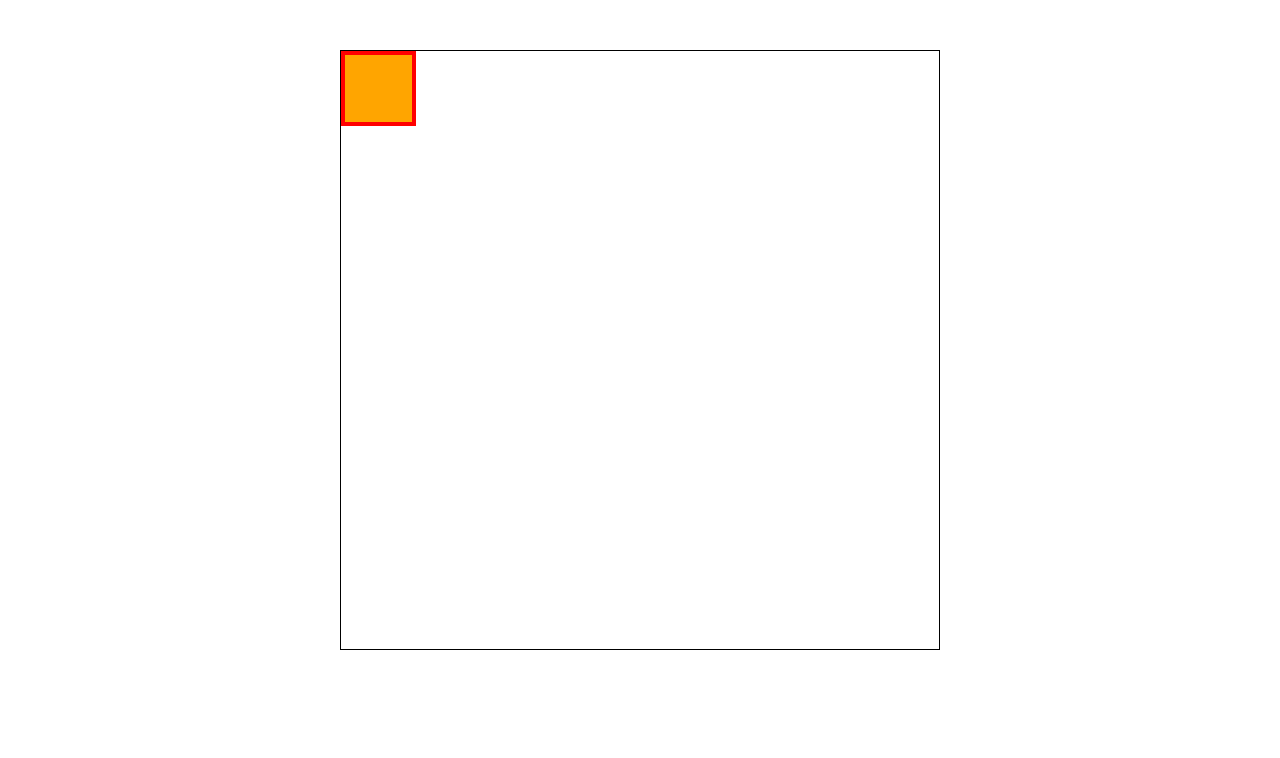
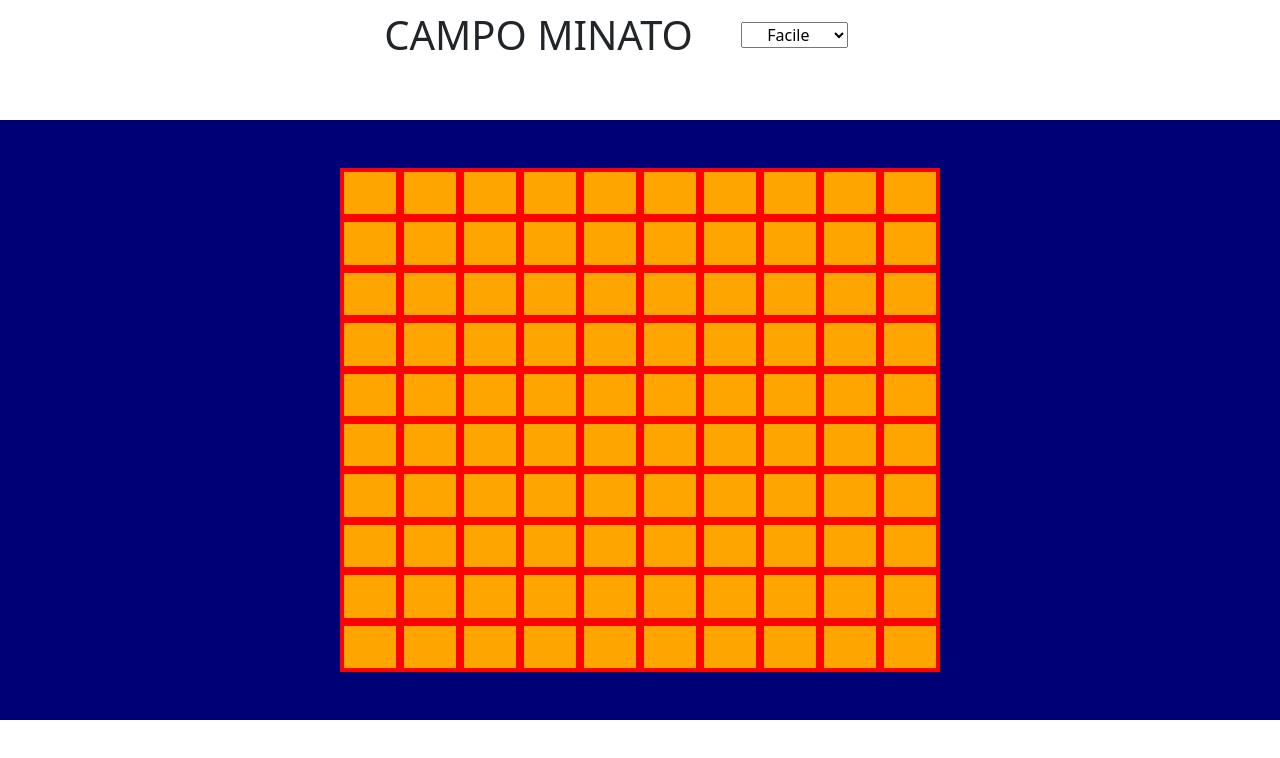
Before and after one commit to ClaudioMattina/js-campominato-grid, a plain HTML site: page index.html in a window 1280 px wide. Drawn offline with nearby package versions, Linux system fonts and the light colour scheme.

Commit message:
header e struttura finita

```diff
--- a/index.html
+++ b/index.html
@@ -13,9 +13,20 @@
 </head>
 <body>
 
+
+    <header id="my-header" class="d-flex justify-content-center align-items-center">
+        <h1 class="my-5">CAMPO MINATO</h1>
+
+        <select id="difficoltà" class="my-input m-5">
+            <option value="facile">Facile</option>
+            <option value="medio">Intermedio</option>
+            <option value="difficile">Difficile</option>
+          </select>
+
+    </header>
     <main>
-        <div id="grid" class="clearfi">
-            <div class="box"></div>
+        <div id="grid" class="clearfi py-5">
+
         </div>
     </main>
 
--- a/script.js
+++ b/script.js
@@ -1,6 +1,41 @@
 
 /* collego il main nel js */
-const mainBox = document.querySelector("main");
+const main = document.querySelector("main");
 
 /* collego nel js */
 const grid = document.getElementById("grid");
+
+/* ******************************************** FUNZIONIIIIIIII *********************************************** */
+
+/* funzione che restituisce un div con le classi crete da me nel css */
+const createSquare = () => {
+    const squareDiv = document.createElement("div");
+    squareDiv.classList.add("box");
+    return squareDiv;
+}
+
+/* **************************************************************************************************************** */
+
+
+
+
+
+
+
+
+
+
+
+for(i = 0; i < 100; i++){
+    /* creo una varialbile che crei un elemento tramite la funzione che ho creato */
+    const realSquare = createSquare();
+
+    /* aggiungo funzionalità al click con l'eventlistener */
+    /* che dice "al click aggiungi la classe clicked (classe che ho creato nel css)" */
+    realSquare.addEventListener("click" , function(){
+        realSquare.classList.toggle("clicked");
+    })
+
+    /* adesso inserisco lo square nel parent che volgio (in questo caso nel grid) */
+    grid.appendChild(realSquare);
+}
--- a/style.css
+++ b/style.css
@@ -1,11 +1,23 @@
-/* body{
-    background-color: aqua;
-} */
+
+/* HEADER */
+#my-header{
+    height: 70px;
+}
+
+.my-input{
+    text-align: center;
+}
+
+
+
+/* MAIN */
+main{
+    background-color: rgb(0, 0, 117);
+}
 
 #grid{
     width: 600px;
     height: 600px;
-    border: 1px solid black;
     margin: auto;
     margin-top: 50px;
 }
@@ -19,8 +31,8 @@
 
 .box{
     border: 3 px solid purple;
-    width: calc(100% / 8);
-    height: calc(100% / 8);
+    width: calc(100% / 10);
+    height: calc(100% / 10);
     background-color: orange;
     border: 4px solid red;
     float: left;
@@ -32,4 +44,5 @@
 
 .box.clicked{
     background-color: blue;
+    border-color: white;
 }
```
